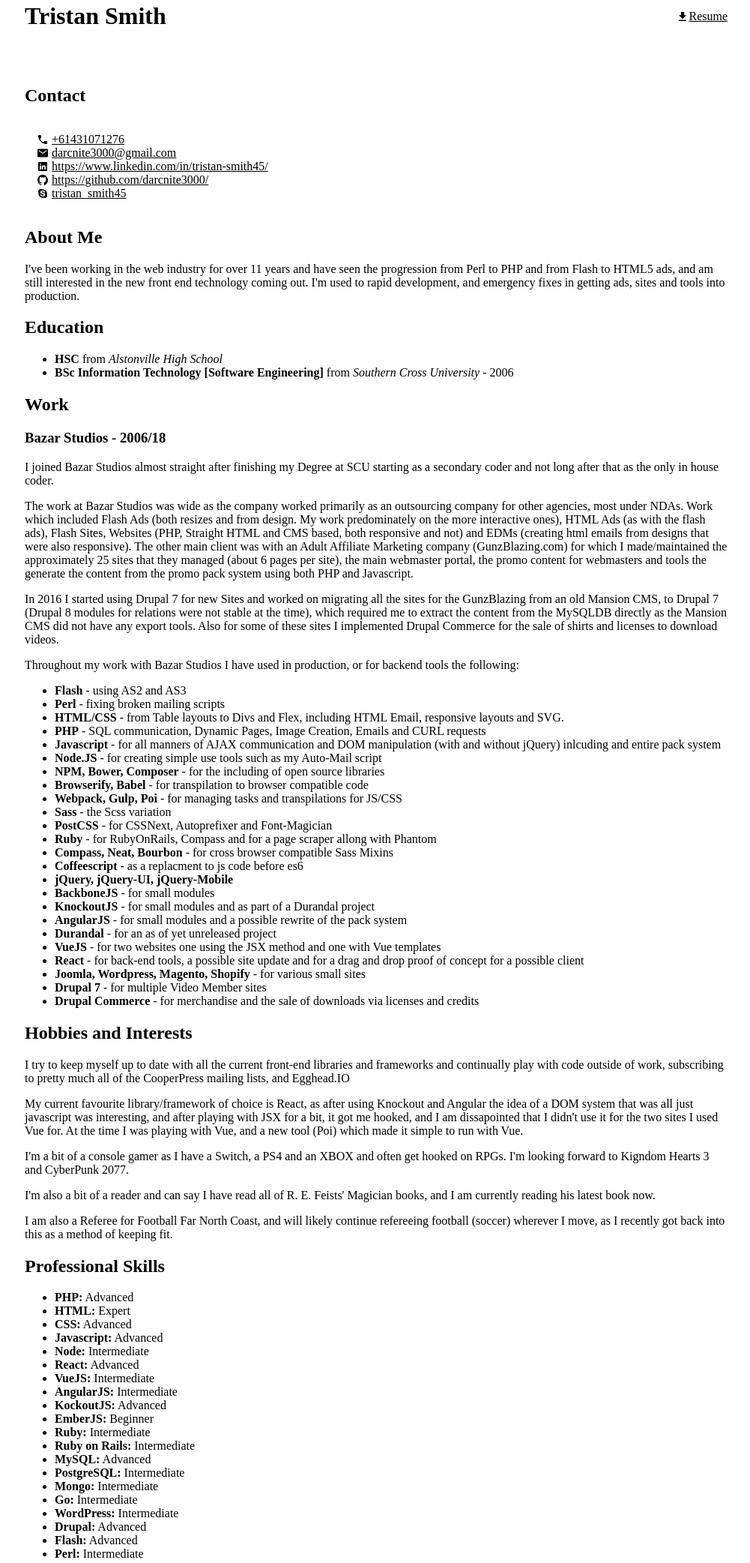
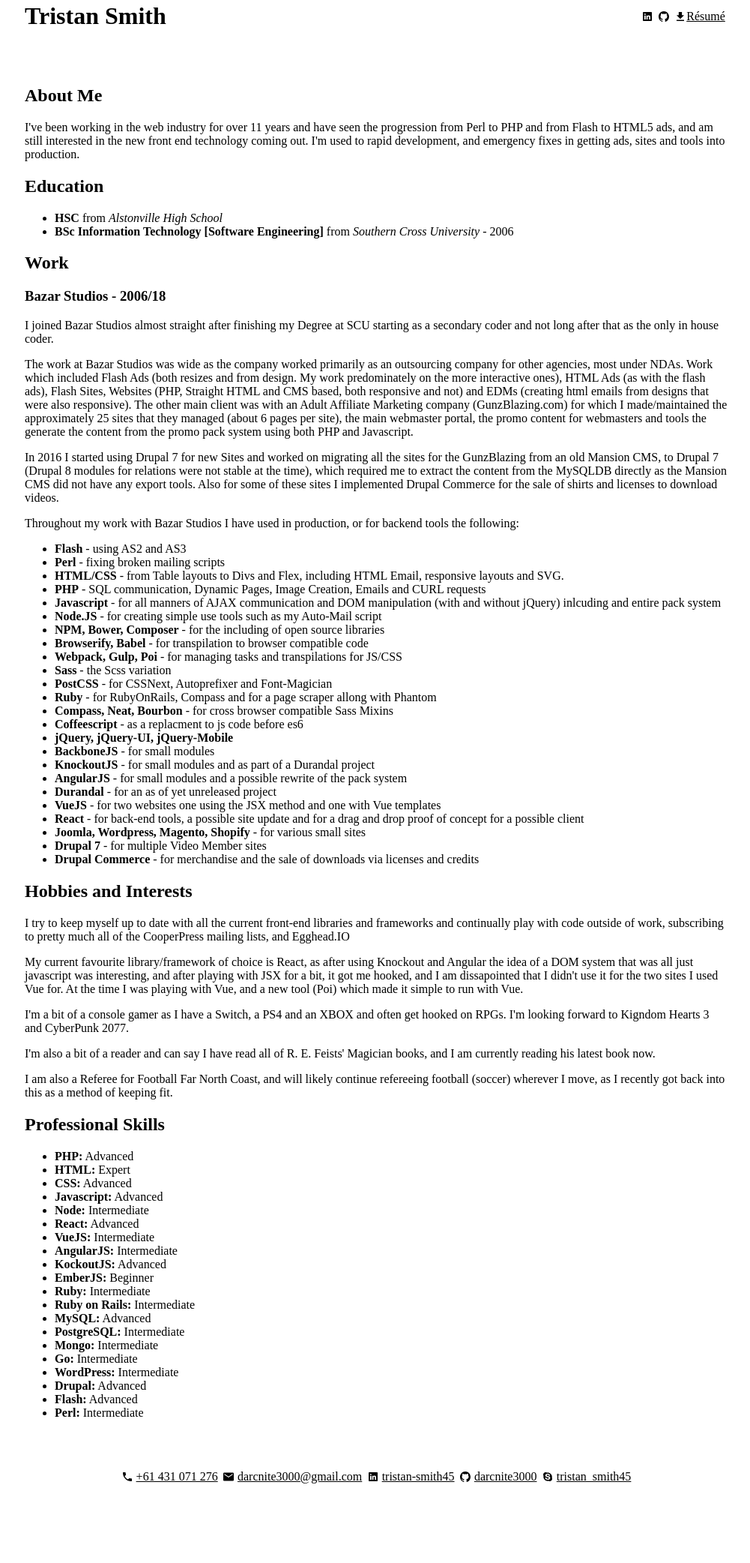
Before and after one commit to darcnite3000/darcnite3000.github.io, a React app: page / in a window 1280 px wide. Shown: the part 34-2118 px from the top of the page at 75% size, without its empty margins (138-1139 px from the left). After the commit the page ends 2047 px from the top, so only its background shows below. Built offline with nearby package versions, Linux system fonts and the light colour scheme; some packages are replaced by stand-ins of ours.

Commit message:
move links

```diff
--- a/app/app.css
+++ b/app/app.css
@@ -12,6 +12,9 @@ a {
   color: inherit;
   display: inline-flex;
   align-items: center;
+  &:hover {
+    opacity: 0.7;
+  }
 }
 
 header {
@@ -23,6 +26,9 @@ header {
   & nav {
     display: flex;
     margin-left: auto;
+    & > * {
+      padding: 0.2em;
+    }
   }
 }
 
@@ -32,10 +38,19 @@ header {
   margin: auto;
 }
 
-#contact .list {
+footer {
+  padding: 1em;
+  max-width: 970px;
+  margin: auto;
+}
+
+.contact-list {
   display: flex;
-  flex-direction: column;
+  justify-content: center;
   padding: 1em;
+  & > * {
+    padding: 0.2em;
+  }
   & ion-icon {
     margin-right: 0.25em;
   }
--- a/app/index.js
+++ b/app/index.js
@@ -12,38 +12,43 @@ const App = () => (
     <header>
       <h1>Tristan Smith</h1>
       <nav>
-        <a href="my_resume.pdf" download>
-          <ion-icon name="download" />Resume
+        <a href="https://www.linkedin.com/in/tristan-smith45/">
+          <ion-icon name="logo-linkedin" />
+        </a>
+        <a href="https://github.com/darcnite3000/">
+          <ion-icon name="logo-github" />
+        </a>
+        <a href="my_resume.pdf" title="Resume" download>
+          <ion-icon name="download" />R&#233;sum&#233;
         </a>
       </nav>
     </header>
     <div id="body">
-      <div id="contact">
-        <h2>Contact</h2>
-        <div class="list">
-          <a href="tel:+61431071276">
-            <ion-icon name="call" />+61431071276
-          </a>
-          <a href="mail:darcnite3000@gmail.com">
-            <ion-icon name="mail" />darcnite3000@gmail.com
-          </a>
-          <a href="https://www.linkedin.com/in/tristan-smith45/">
-            <ion-icon name="logo-linkedin" />https://www.linkedin.com/in/tristan-smith45/
-          </a>
-          <a href="https://github.com/darcnite3000/">
-            <ion-icon name="logo-github" />https://github.com/darcnite3000/
-          </a>
-          <a href="skype:tristan_smith45">
-            <ion-icon name="logo-skype" />tristan_smith45
-          </a>
-        </div>
-      </div>
       <About />
       <Education />
       <Work />
       <Hobbies />
       <Skills />
     </div>
+    <footer>
+      <div class="contact-list">
+        <a href="tel:+61431071276">
+          <ion-icon name="call" /> +61 431 071 276
+        </a>
+        <a href="mail:darcnite3000@gmail.com">
+          <ion-icon name="mail" /> darcnite3000@gmail.com
+        </a>
+        <a href="https://www.linkedin.com/in/tristan-smith45/">
+          <ion-icon name="logo-linkedin" /> tristan-smith45
+        </a>
+        <a href="https://github.com/darcnite3000/">
+          <ion-icon name="logo-github" /> darcnite3000
+        </a>
+        <a href="skype:tristan_smith45">
+          <ion-icon name="logo-skype" /> tristan_smith45
+        </a>
+      </div>
+    </footer>
   </div>
 )
 
```
